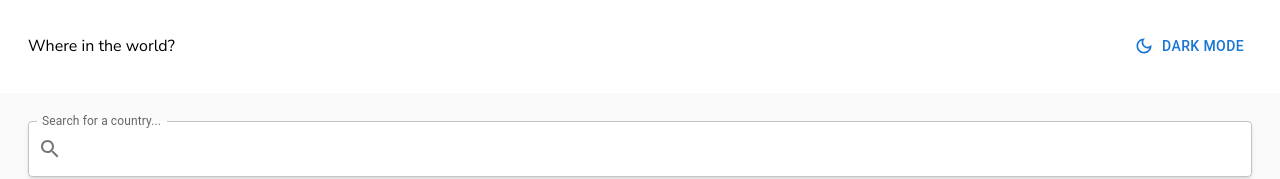
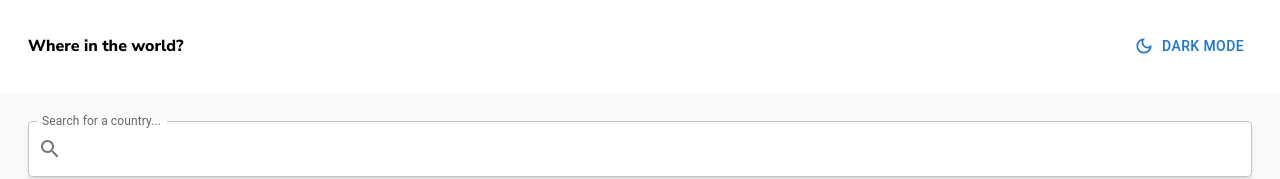
Before and after one commit to rineliniguezsosa/appcountries, a React (Vite) app: page / in a window 1280 px wide. Shown: the top 179 px of the page. Built offline with nearby package versions, Linux system fonts and the light colour scheme; no server answers.

Commit message:
[FEAT] Estableciendo css en el elemento h1
- estableciendo al elmento h1 la fuente nunito sans en extra bold
- texto en tamaño base a 16px usando el text-base

```diff
--- a/src/components/Nav.tsx
+++ b/src/components/Nav.tsx
@@ -5,7 +5,7 @@ export const Nav = () => {
   return (
     <header className="w-full shadow-md dark:border-yellow-600">
         <nav className="w-full px-7 py-7  flex flex-row justify-between items-center">
-            <h1 className="text-black dark:text-white">Where in the world?</h1>
+            <h1 className="font-sans font-extrabold text-base dark:text-white">Where in the world?</h1>
 
             <DarkModeBtn/>
         </nav>
```
